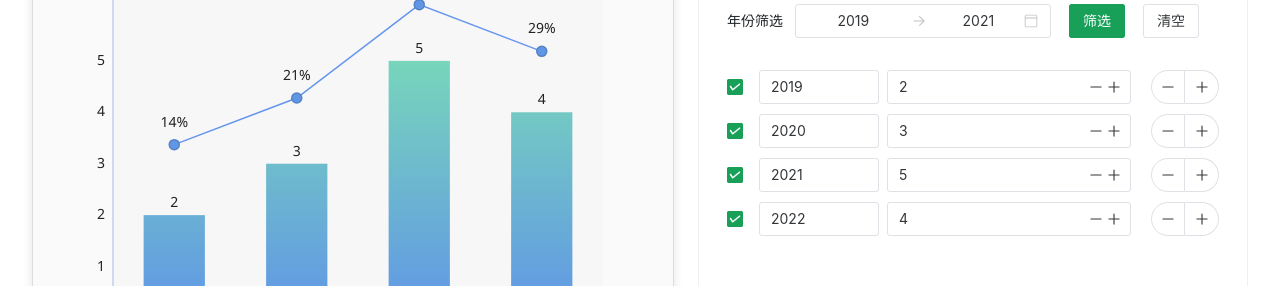
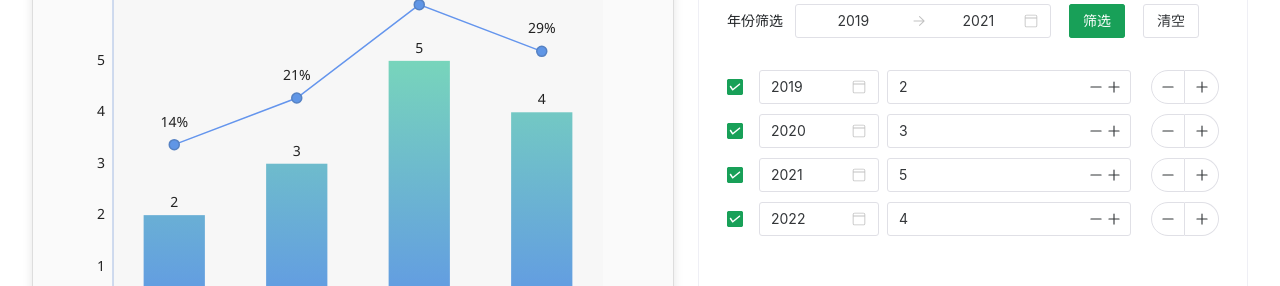
Before and after one commit to hotwords123/ChartCraft, a Vue app: page / in a window 1280 px wide. Shown: the part 219-505 px from the top of the page. Built offline with nearby package versions, Linux system fonts and the light colour scheme.

Commit message:
feat(ui): change year input to n-date-picker

```diff
--- a/src/App.vue
+++ b/src/App.vue
@@ -45,6 +45,10 @@ const chartData = computed(() => {
 
 function getYearTimestamp(year: number): number {
   return new Date(year, 0).getTime()
+}
+
+function onUpdateX(index: number, value: string) {
+  data.value[index].x = value
 }
 
 function onUpdateY(index: number, value: number | null) {
@@ -174,12 +178,18 @@ const DASH_OPTIONS = Object.keys(DASH_PATTERNS).map((name) => ({ label: name, va
               <template #default="{ index, value }">
                 <div class="data-item">
                   <n-checkbox v-model:checked="value.checked" class="checkbox" />
-                  <n-input v-model:value="value.x" type="text" class="input-x" placeholder="x" />
+                  <n-date-picker
+                    :value="getYearTimestamp(parseInt(value.x))"
+                    @update:formatted-value="(value) => onUpdateX(index, value)"
+                    type="year"
+                    class="input-x"
+                    placeholder="年份"
+                  />
                   <n-input-number
                     :value="value.y"
                     @update:value="(value) => onUpdateY(index, value)"
                     class="input-y"
-                    placeholder="y"
+                    placeholder="产量"
                   />
                 </div>
               </template>
```
